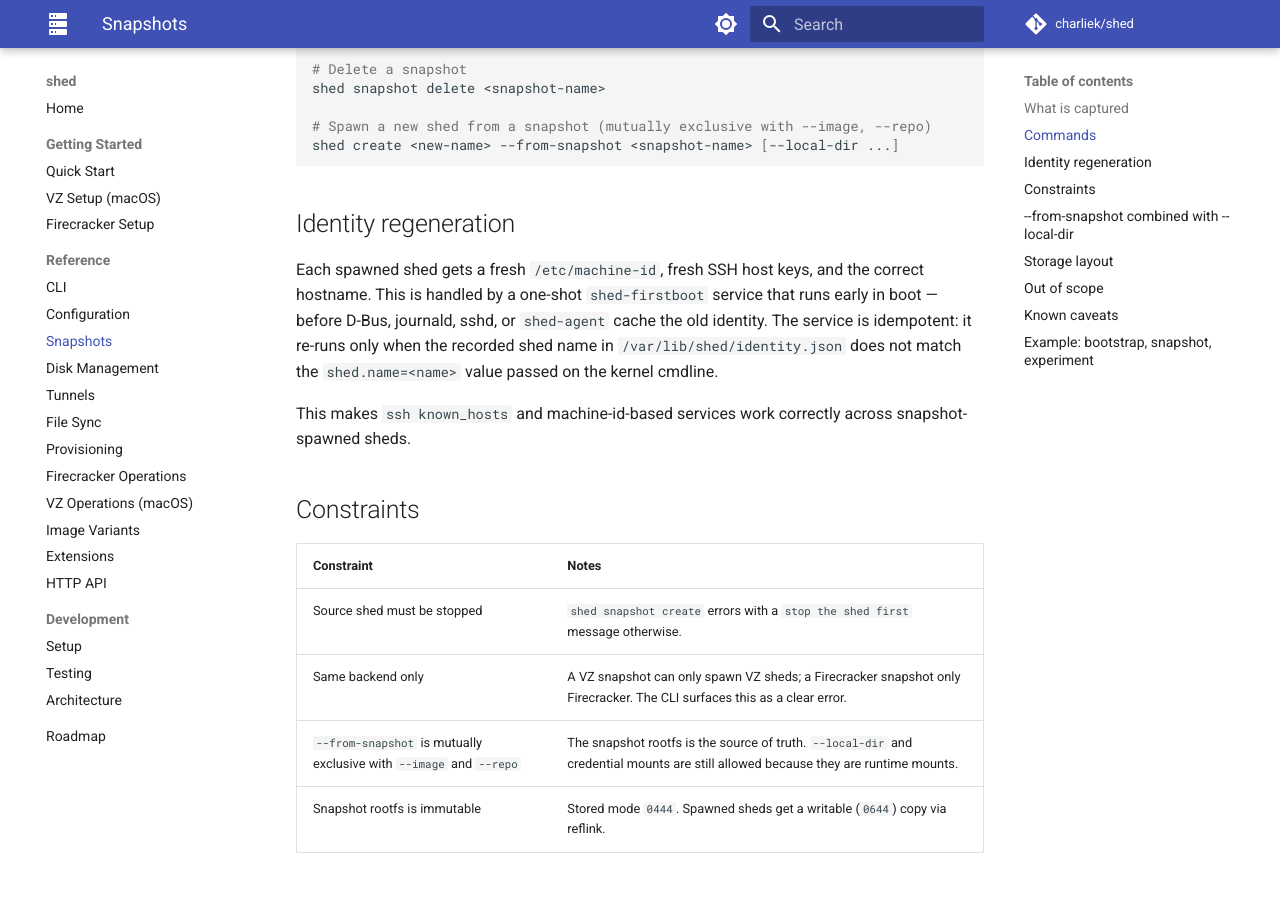
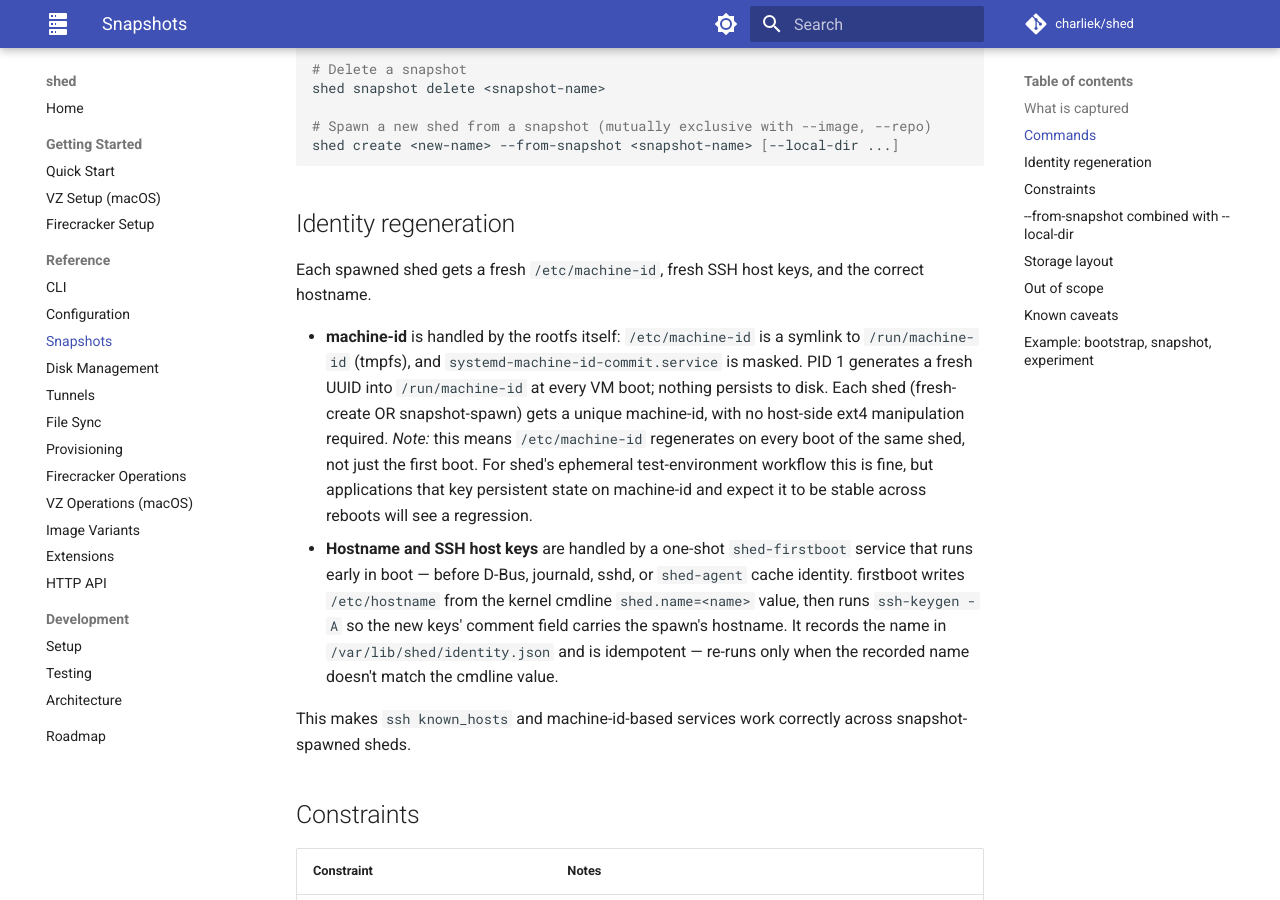
Before and after one commit to charliek/shed, an MkDocs documentation site: the page built from docs/reference/snapshots.md, in a window 1280 px wide and 900 px high, scrolled down 965 px. Built offline with MkDocs 1.6.1 and Material for MkDocs 9.7.7, drawn with Linux system fonts in a browser that asks for light colours; comment, search, counter and statistics services are not loaded; some of the changed text lies outside the part shown.

Commit message:
docs/snapshots: describe transient machine-id behavior
Co-Authored-By: Claude Opus 4.7 (1M context) <noreply@anthropic.com>

```diff
--- a/docs/reference/snapshots.md
+++ b/docs/reference/snapshots.md
@@ -47,11 +47,24 @@ shed create <new-name> --from-snapshot <snapshot-name> [--local-dir ...]
 ## Identity regeneration
 
 Each spawned shed gets a fresh `/etc/machine-id`, fresh SSH host keys, and the
-correct hostname. This is handled by a one-shot `shed-firstboot` service that
-runs early in boot — before D-Bus, journald, sshd, or `shed-agent` cache the
-old identity. The service is idempotent: it re-runs only when the recorded
-shed name in `/var/lib/shed/identity.json` does not match the
-`shed.name=<name>` value passed on the kernel cmdline.
+correct hostname.
+
+- **machine-id** is handled by the rootfs itself: `/etc/machine-id` is a
+  symlink to `/run/machine-id` (tmpfs), and `systemd-machine-id-commit.service`
+  is masked. PID 1 generates a fresh UUID into `/run/machine-id` at every VM
+  boot; nothing persists to disk. Each shed (fresh-create OR snapshot-spawn)
+  gets a unique machine-id, with no host-side ext4 manipulation required.
+  *Note:* this means `/etc/machine-id` regenerates on every boot of the same
+  shed, not just the first boot. For shed's ephemeral test-environment workflow
+  this is fine, but applications that key persistent state on machine-id and
+  expect it to be stable across reboots will see a regression.
+- **Hostname and SSH host keys** are handled by a one-shot `shed-firstboot`
+  service that runs early in boot — before D-Bus, journald, sshd, or
+  `shed-agent` cache identity. firstboot writes `/etc/hostname` from the
+  kernel cmdline `shed.name=<name>` value, then runs `ssh-keygen -A` so the
+  new keys' comment field carries the spawn's hostname. It records the name
+  in `/var/lib/shed/identity.json` and is idempotent — re-runs only when the
+  recorded name doesn't match the cmdline value.
 
 This makes `ssh known_hosts` and machine-id-based services work correctly
 across snapshot-spawned sheds.
@@ -112,14 +125,12 @@ overcount on-disk usage.
 
 ## Known caveats
 
-- **Early-boot journal may briefly show source's machine-id.** systemd PID 1
-  reads `/etc/machine-id` very early. On a cloned rootfs the file is
-  non-empty with the source shed's UUID until `shed-firstboot` regenerates
-  it. By the time firstboot runs, PID 1 has latched onto the source's value
-  in memory, so journald entries from the very first sysinit phase carry
-  the wrong machine-id. The persistent `/etc/machine-id` and
-  `/var/lib/dbus/machine-id` are correct after firstboot completes; this is
-  only an early-journal-staleness artifact, not a steady-state issue.
+- **machine-id is not stable across reboots of the same shed.** Because
+  `/etc/machine-id` is a tmpfs symlink (see "Identity regeneration"), every
+  VM boot generates a fresh value. This is the trade-off for unique-per-VM
+  identity without host-side ext4 manipulation. For applications that expect
+  a stable machine-id across reboots, recreate the shed instead of
+  stop+starting it.
 - **A snapshot create that crashes mid-write may leave an "invisible"
   directory.** If the host crashes between writing `rootfs.ext4` and the
   atomic rename of `snapshot.json`, the directory under `snapshots_dir`
```
